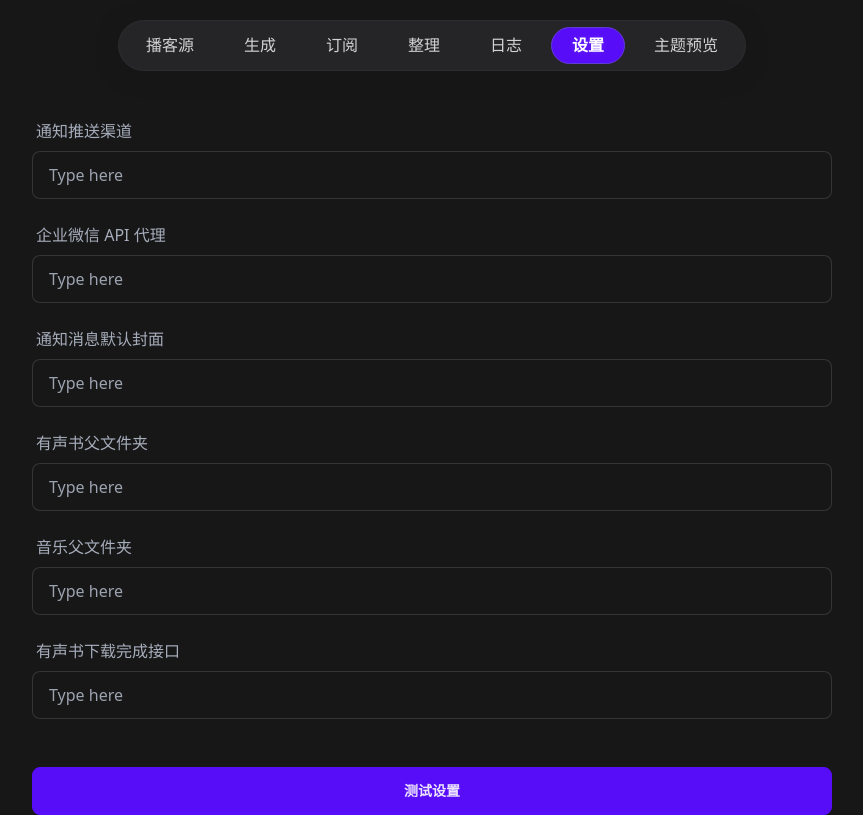
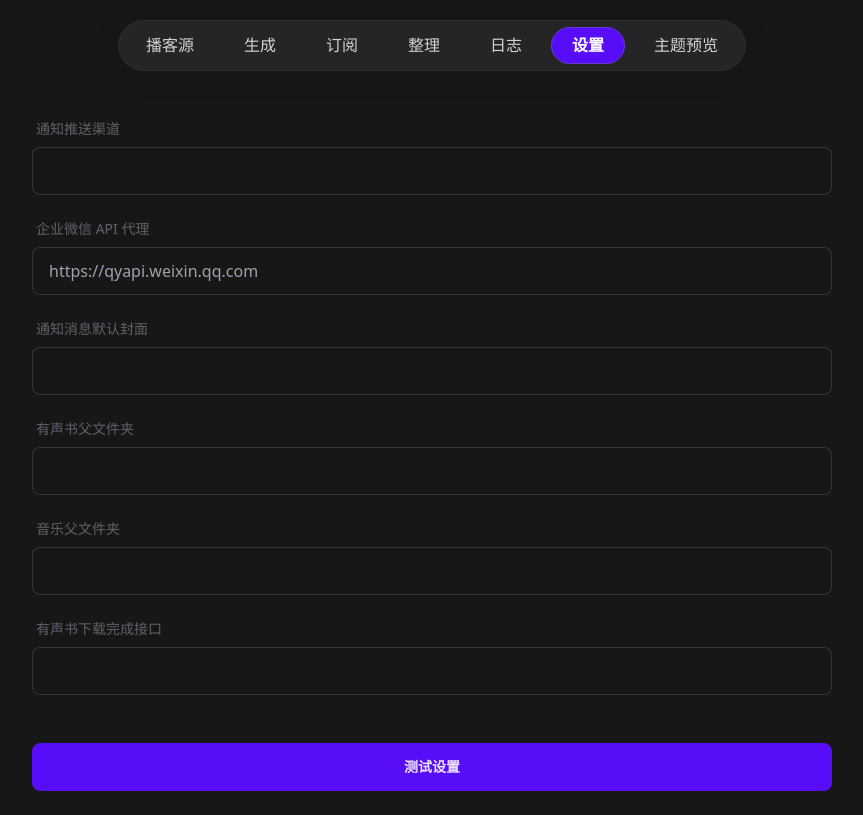
Before and after one commit to Alano-i/audio_tools, a React (Vite) app in the folder frontend/: page /settings in a window 1280 px wide. Shown: the whole page, without its empty margins (208-1071 px from the left). Built offline with nearby package versions, Linux system fonts and the light colour scheme; the HTML template or start-up script is replaced by a standard one.

Commit message:
Update index.jsx

```diff
--- a/frontend/src/pages/settings/index.jsx
+++ b/frontend/src/pages/settings/index.jsx
@@ -1,46 +1,50 @@
+import React, { useState } from "react";
 const Index = () => {
+  const [audio_paths, set_audio_paths] = useState("https://qyapi.weixin.qq.com");
+
+
   return (
     <div className="min-w-[800px] flex flex-col gap-4">
       <label className="form-control w-full">
         <div className="label">
-          <span className="w-fulllabel-text">通知推送渠道</span>
+          <span className="label-text text-opacity-50 text-opacity-50">通知推送渠道</span>
         </div>
-        <input type="text" placeholder="Type here" className="input input-bordered w-full " />
+        <input type="text" placeholder="" className="input input-bordered w-full " />
       </label>
 
       <label className="form-control w-full">
         <div className="label">
-          <span className="w-fulllabel-text">企业微信 API 代理</span>
+          <span className="label-text text-opacity-50 text-opacity-50">企业微信 API 代理</span>
         </div>
-        <input type="text" placeholder="Type here" className="input input-bordered w-full " />
+        <input type="text" placeholder="https://qyapi.weixin.qq.com" className="input input-bordered w-full " />
       </label>
 
       <label className="form-control w-full">
         <div className="label">
-          <span className="w-fulllabel-text">通知消息默认封面</span>
+          <span className="label-text text-opacity-50 text-opacity-50">通知消息默认封面</span>
         </div>
-        <input type="text" placeholder="Type here" className="input input-bordered w-full " />
+        <input type="text" placeholder="" className="input input-bordered w-full " />
       </label>
 
       <label className="form-control w-full">
         <div className="label">
-          <span className="w-fulllabel-text">有声书父文件夹</span>
+          <span className="label-text text-opacity-50 text-opacity-50">有声书父文件夹</span>
         </div>
-        <input type="text" placeholder="Type here" className="input input-bordered w-full " />
+        <input type="text" placeholder="" className="input input-bordered w-full " />
       </label>
 
       <label className="form-control w-full">
         <div className="label">
-          <span className="w-fulllabel-text">音乐父文件夹</span>
+          <span className="label-text text-opacity-50 text-opacity-50">音乐父文件夹</span>
         </div>
-        <input type="text" placeholder="Type here" className="input input-bordered w-full " />
+        <input type="text" placeholder="" className="input input-bordered w-full " />
       </label>
 
       <label className="form-control w-full">
         <div className="label">
-          <span className="w-fulllabel-text">有声书下载完成接口</span>
+          <span className="label-text text-opacity-50 text-opacity-50">有声书下载完成接口</span>
         </div>
-        <input type="text" placeholder="Type here" className="input input-bordered w-full " />
+        <input type="text" placeholder="" className="input input-bordered w-full " />
       </label>
 
       <div className="mt-8 btn btn-primary">测试设置</div>
```
